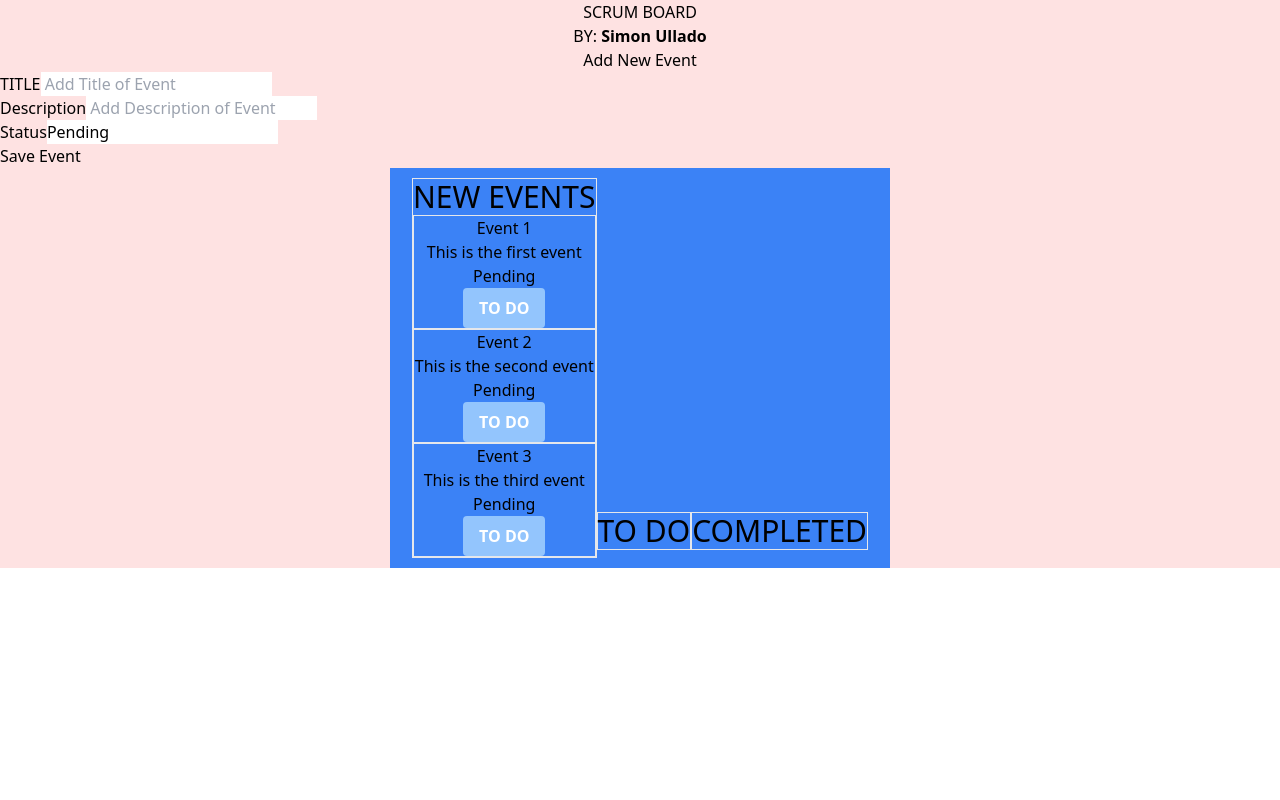
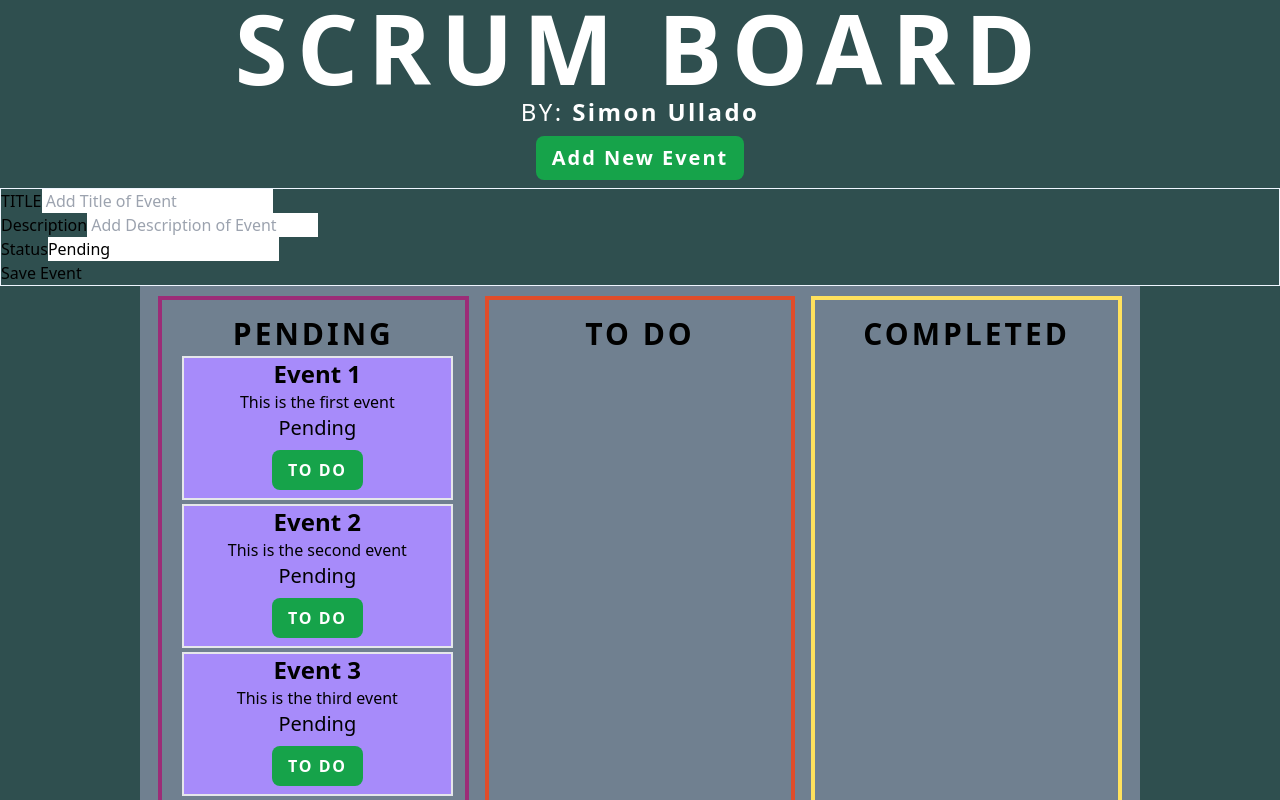
Before and after one commit to smnlld/scrum-board, a React (Create React App) app: page / in a window 1280 px wide. Both pictures are taken after a click on the button "Add New Event". Built offline with nearby package versions, Linux system fonts and the light colour scheme.

Commit message:
almost done tailwind css

```diff
--- a/src/Items.js
+++ b/src/Items.js
@@ -32,7 +32,6 @@ export const Items = () => {
 
   //Status Changer Function
   const statusUpdate = (id, newStatus) => {
-    // console.log(id, newEvent);
     let updater = events;
     updater = updater.map((event) => {
       if (event.id === id) {
@@ -46,7 +45,6 @@ export const Items = () => {
 
   //Adding new Event to the list
   const addEvent = (event) => {
-    console.log(events);
     const id = Math.floor(Math.random() * 10000) + 1;
     const newEvent = { id, ...event };
     setEvents([...events, newEvent]);
@@ -58,15 +56,23 @@ export const Items = () => {
     setEvents(events.filter((event) => event.id !== id));
   };
 
+
+  //counters
+    // let counters = events.length;
+    // if (events.status === 'Pending'){
+    //   console.log(counters);
+    // }
+    // else if (events.status === 'Todo'){
+    //   console.log(counters);
   return (
-    <div className=" mx-auto h-auto w-auto bg-red-100 max-h-full ">
-      <div className="sm:text-center ">
+    <div className=" h-screen bg-[#2F4F4F] overflow-auto">
+      <div className="sm:text-center text-white ">
         <Header onAdd={() => setShowAddEvent(!showAddEvent)} />
       </div>
       {showAddEvent && <AddEvent onAdd={addEvent} />}
-      <div className="mx-auto h-[400px] w-[500px] flex justify-center items-center bg-blue-500 relative p-[10px]">
-        <div className="static ...">
-          <div className="inline-block ...">
+      <div className="mx-auto h-[800px] w-[1000px] flex-center bg-[#708090] relative p-[10px]">
+        <div className="grid grid-cols-3">
+          <div className="container ...">
             {events.length > 0 ? (
               <Pending
                 events={events}
@@ -77,14 +83,14 @@ export const Items = () => {
               "No events to show"
             )}
           </div>
-          <div className="inline-block ...">
+          <div className="container ...">
             <ToDo
               events={events}
               statusUpdate={statusUpdate}
               setEvents={setEvents}
             />
           </div>
-          <div className="inline-block ...">
+          <div className="container ...">
             <Completed
               events={events}
               statusUpdate={statusUpdate}
--- a/src/components/AddEvent.js
+++ b/src/components/AddEvent.js
@@ -17,8 +17,12 @@ export const AddEvent = ({ onAdd }) => {
     setStatus("Pending");
   };
   return (
-    <form onSubmit={onSubmit}>
-      <div className="form-body">
+    <form
+      onSubmit={onSubmit}
+      className="md:container items-center border border-blue-50 mx-auto w-0 text-align-center "
+    >
+      <div className="">
+        <div className="">
           <label>TITLE</label>
           <input
             type="text"
@@ -47,6 +51,7 @@ export const AddEvent = ({ onAdd }) => {
           />
         </div>
         <input type="submit" value="Save Event" className="btn-submit" />
+      </div>
     </form>
   );
 };
--- a/src/components/Completed.js
+++ b/src/components/Completed.js
@@ -2,20 +2,23 @@ import React from "react";
 
 export const Completed = ({ events, statusUpdate, setEvents, onDelete }) => {
   return (
-    <div className="border sm:text-center w-auto">
-      <span className="text-3xl">COMPLETED</span >
+    <div className="border-4 border-[#FFE15D] sm:text-center w-auto h-[780px] p-4 mx-2">
+      <span className="text-3xl my-4 font-extrabold tracking-widest">COMPLETED</span>
       {events?.map((event) => {
         if (event && event.status === "Completed") {
           return (
             <>
-              <div key={event.id} className="border sm:text-center">
-                <h2>{event.title}</h2>
+              <div
+                key={event.id}
+                className="container  border-2 sm:text-center bg-[#FFE15D] hover:bg-yellow-200 w-full m-1"
+              >
+                <h2 className="text-2xl font-bold">{event.title}</h2>
                 <p>
                   {event.description}
-                  <h3> {event.status}</h3>
+                  <h3 className="text-xl"> {event.status}</h3>
                 </p>
                 <button
-                  className="bg-green hover:bg-yellow text-white font-bold py-2 px-4 rounded"
+                  className="bg-blue-600 hover:bg-blue-300 text-white tracking-widest font-bold py-2 px-4 rounded-lg my-2 mx-4"
                   key={event.id}
                   onClick={() => {
                     statusUpdate(event.id, "Todo");
@@ -24,7 +27,7 @@ export const Completed = ({ events, statusUpdate, setEvents, onDelete }) => {
                   Todo
                 </button>
                 <button
-                  className="bg-red-400 hover:bg-purple text-white font-bold py-2 px-4 rounded"
+                  className="bg-red-600 hover:bg-red-300 text-white tracking-widest font-bold py-2 px-4 rounded-lg my-2 mx-4"
                   key={event.id}
                   onClick={() => {
                     onDelete(event.id);
--- a/src/components/Header.js
+++ b/src/components/Header.js
@@ -3,9 +3,9 @@ import React from "react";
 export const Header = ({onAdd}) => {
   return (
     <>
-      <h1>SCRUM BOARD </h1>
-      <p>BY: <strong>Simon Ullado</strong></p>
-      <button onClick={onAdd}> Add New Event</button>
+      <h1 className="font-black text-8xl tracking-widest font-sans subpixel-antialiased ">SCRUM BOARD </h1>
+      <p className=" font-medium text-2xl tracking-widest font-sans ">BY: <strong className=" font-extrabold tracking-widest font-sans">Simon Ullado</strong></p>
+      <button onClick={onAdd} className="bg-green-600 hover:bg-green-300 tracking-widest text-white font-bold text-xl py-2 px-4 my-2 mx-4 rounded-lg"> Add New Event</button>
 
     </>
   );
--- a/src/components/Pending.js
+++ b/src/components/Pending.js
@@ -6,20 +6,21 @@ export const Pending = ({ events, statusUpdate, setEvents }) => {
   };
   return (
     <>
-      <div className="border sm:text-center w-auto column-1">
-        <span className="text-3xl">NEW EVENTS</span>
+      <div className="border-4 border-[#9C2C77] sm:text-center w-auto h-[780px] p-4 mx-2">
+        <span className=" text-3xl my-4 font-extrabold tracking-widest ">PENDING</span>
+
         {events?.map((event) => {
           if (event && event.status === "Pending")
             return (
-              <div className="border sm:text-center">
+              <div className="container  border-2 sm:text-center bg-violet-400 hover:bg-purple-200 m-1">
                 <div key={event.id}>
-                  <h2>{event.title}</h2>
+                  <h2 className="text-2xl font-bold">{event.title}</h2>
                   <p>
                     {event.description}
-                    <h3> {event.status}</h3>
+                    <h3 className="text-xl"> {event.status}</h3>
                   </p>
                   <button
-                    className="bg-blue-300 hover:bg-blue-600 text-white font-bold py-2 px-4 rounded "
+                    className="bg-green-600 hover:bg-green-300 tracking-widest text-white font-bold py-2 px-4 my-2 mx-4 rounded-lg"
                     key={event.id}
                     onClick={() => {
                       statusUpdate(event.id, "Todo");
--- a/src/components/ToDo.js
+++ b/src/components/ToDo.js
@@ -1,22 +1,24 @@
 import React from "react";
 
 export const ToDo = ({ events, statusUpdate, setEvents }) => {
-
   return (
-    <div className="border sm:text-center w-auto">
-    <span className="text-3xl">TO DO</span>
+    <div className="border-4 border-[#E14D2A] sm:text-center w-auto h-[780px] p-4 mx-2">
+      <span className="text-3xl my-4 font-extrabold tracking-widest">TO DO</span>
       {events?.map((event) => {
         if (event && event.status === "Todo")
           return (
             <>
-            <div key={event.id} className="border sm:text-center">
-              <h2>{event.title}</h2>
+              <div
+                key={event.id}
+                className="container border-2 sm:text-center bg-orange-400 hover:bg-orange-200 m-1"
+              >
+                <h2 className="text-2xl font-bold">{event.title}</h2>
                 <p>
                   {event.description}
-                <h3> {event.status}</h3>
+                  <h3 className="text-xl"> {event.status}</h3>
                 </p>
                 <button
-              className="bg-red-400 hover:bg-purple text-white font-bold py-2 px-4 rounded"
+                  className="bg-blue-600 hover:bg-blue-300 text-white tracking-widest font-bold py-2 px-4 rounded-lg my-2 mx-4"
                   key={event.id}
                   onClick={() => {
                     statusUpdate(event.id, "Pending");
@@ -25,7 +27,7 @@ export const ToDo = ({ events, statusUpdate, setEvents }) => {
                   PENDING
                 </button>
                 <button
-              className="bg-yellow-500 hover:bg-yellow-400 text-white font-bold py-2 px-4 rounded"
+                  className="bg-green-600 hover:bg-green-300 text-white tracking-widest font-bold py-2 px-4 rounded-lg mx-4 my-2"
                   key={event.id}
                   onClick={() => {
                     statusUpdate(event.id, "Completed");
```
Lines whose indentation alone changed are shown as unchanged.
